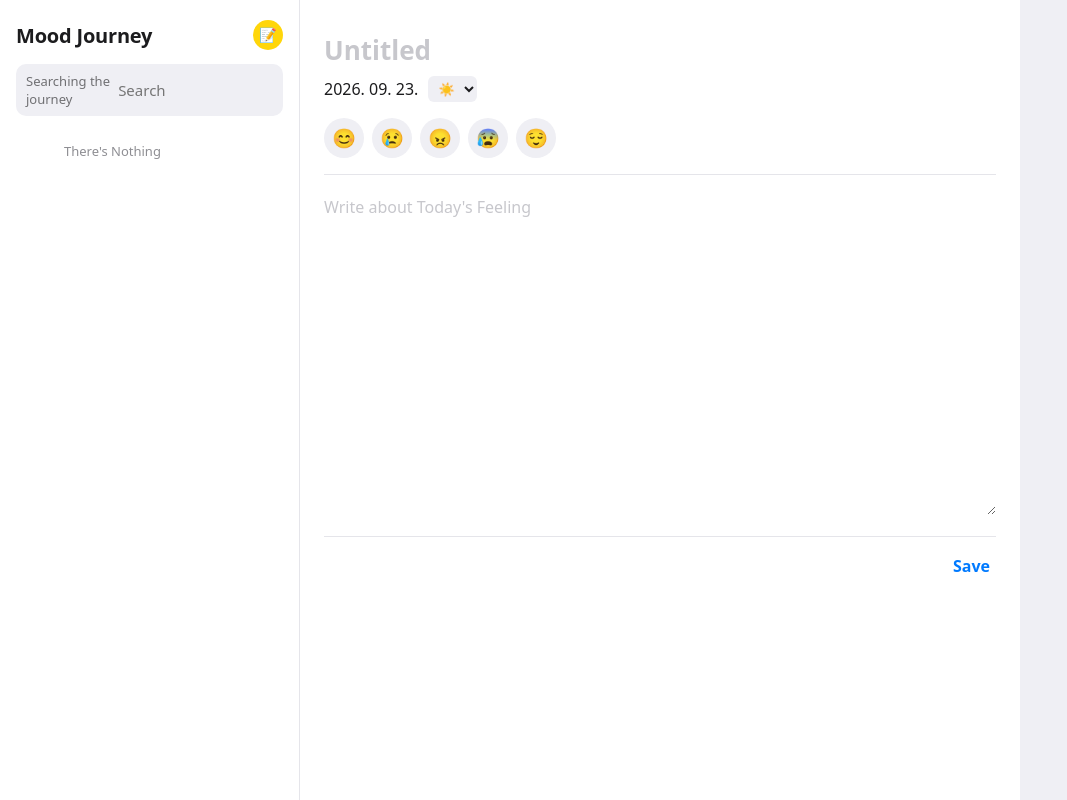
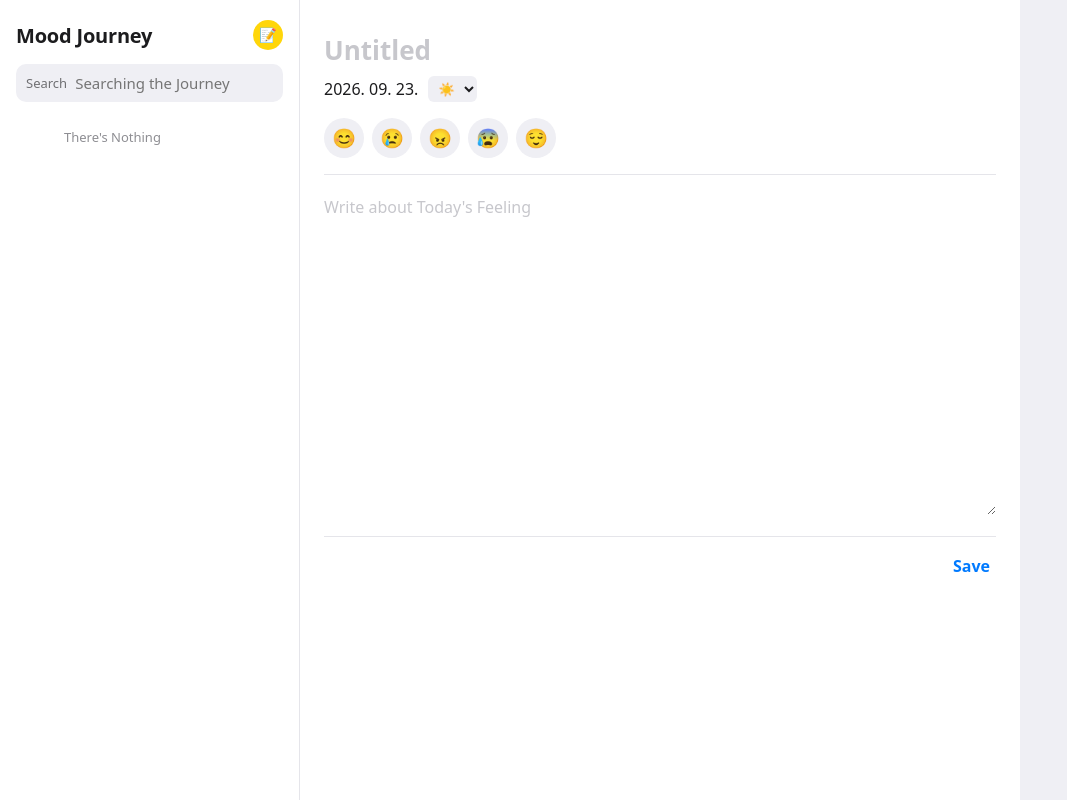
Before and after one commit to onyourjini/mood-jurney, a plain HTML site: page index.html in a window 1280 px wide. Shown: the whole page, without its empty margins (0-1067 px from the left). Drawn offline with Linux system fonts and the light colour scheme.

Commit message:
Fixing Search -> Search the journey
- Add more detail

```diff
--- a/index.html
+++ b/index.html
@@ -15,8 +15,8 @@
             </div>
 
             <div class="search-bar">
-                <span class="search-icon">Searching the journey</span>
-                <input type="text" id="searchInput" placeholder="Search">
+                <span class="search-icon">Search</span>
+                <input type="text" id="searchInput" placeholder="Searching the Journey">
             </div>
             <ul class="entry-nav" id="entryNav"></ul>
         </aside>
@@ -51,6 +51,3 @@
     <script src="script.js"></script>
 </body>
 </html>
-    <script src="script.js"></script>
-</body>
-</html>
```
